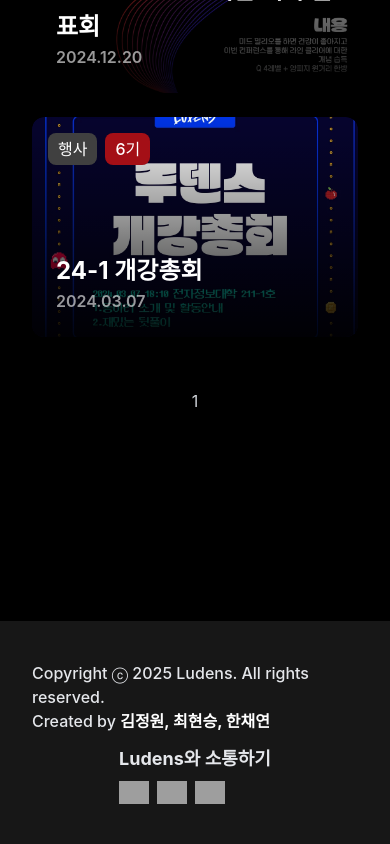
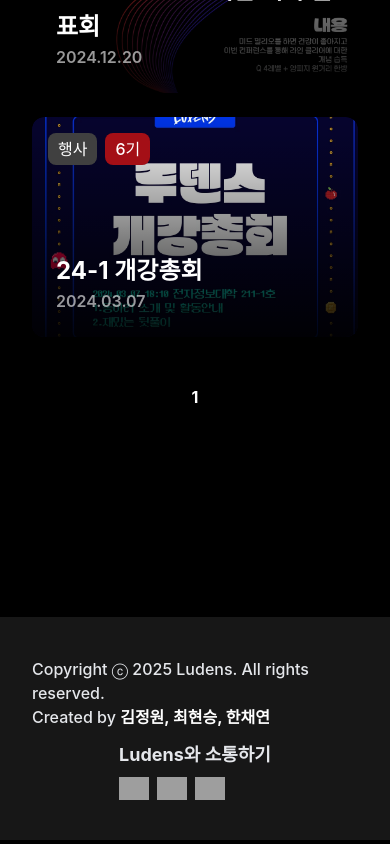
Before and after one commit to CuriHuS/ludens-homepage, a Next.js app: page /activity in a window 390 px wide. Shown: the part 775-1619 px from the top of the page. Built offline with nearby package versions, Linux system fonts and the light colour scheme; grey boxes are pictures that could not be loaded.

Commit message:
design: change colors

```diff
--- a/src/components/common/AwardCard/index.tsx
+++ b/src/components/common/AwardCard/index.tsx
@@ -9,7 +9,7 @@
         <div className="w-full flex flex-col bg-neutral-800 rounded-xl p-8">
             <div className="flex justify-between mb-6">
                 <span className="text-xl md:text-2xl text-white font-bold truncate">{award.place}</span>
-                <span className="text-sm md:text-base text-neutral-400 font-semibold truncate ml-4 bg-neutral-700 px-3 py-1 rounded-lg">{award.year}</span>
+                <span className="text-sm md:text-base text-white/50 font-semibold truncate ml-4 bg-neutral-700 px-3 py-1 rounded-lg">{award.year}</span>
             </div>
             <div className="text-base md:text-lg text-white font-semibold mb-1 truncate">
                 {award.title}
@@ -19,9 +19,7 @@
                     팀 "{award.holder}"
                 </div>
             ) : (
-                <div className="text-base md:text-lg text-white/50 font-semibold">
-                    &nbsp;
-                </div>
+                <div className="text-base md:text-lg font-semibold">&nbsp;</div>
             )}
         </div>
     );
--- a/src/components/common/Pagination/index.tsx
+++ b/src/components/common/Pagination/index.tsx
@@ -47,14 +47,14 @@
       className={`w-full mx-5 flex items-center overflow-x-scroll scrollbar-hide ${isCentered ? 'justify-center' : ''}`}
       ref={containerRef}
     >
-      <ul className="mt-9 flex text-base font-normal leading-[150%] hover:cursor-pointer">
+      <ul className="mt-8 flex text-base font-normal leading-[150%] hover:cursor-pointer">
         {[...new Array(numberOfPages)].map((_, i) => {
           const isSelected = currentPage === i + 1;
           return (
             <li
               onClick={() => handlePageClick(i + 1)}
               className={`w-14 h-14 flex items-center justify-center ${
-                isSelected ? 'text-gray-300' : 'text-gray-300'
+                isSelected ? 'text-white font-bold' : 'text-white/60 font-medium'
               }`}
               key={`page-${id}-${i + 1}`}
               data-page={i + 1}
```
